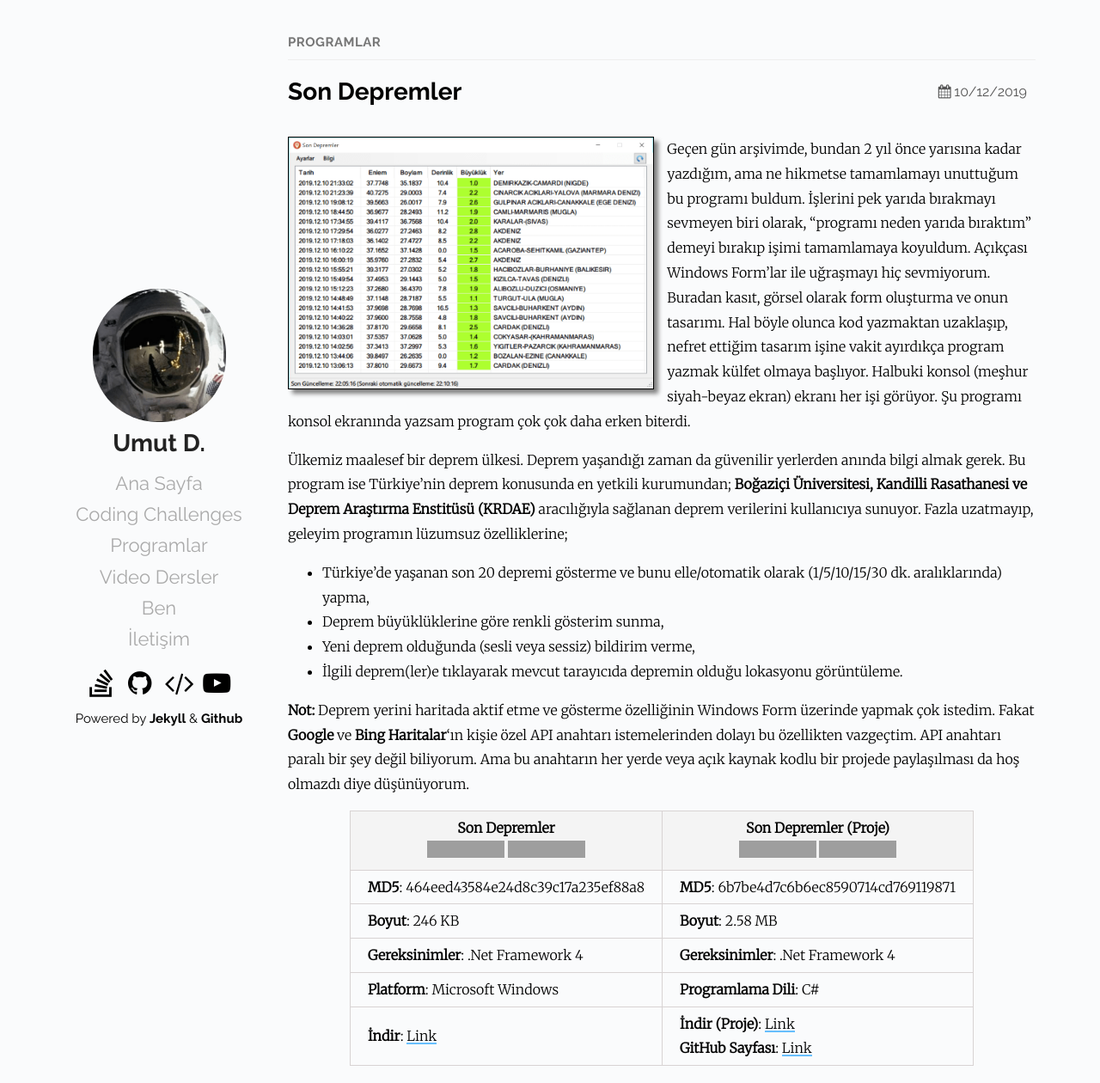
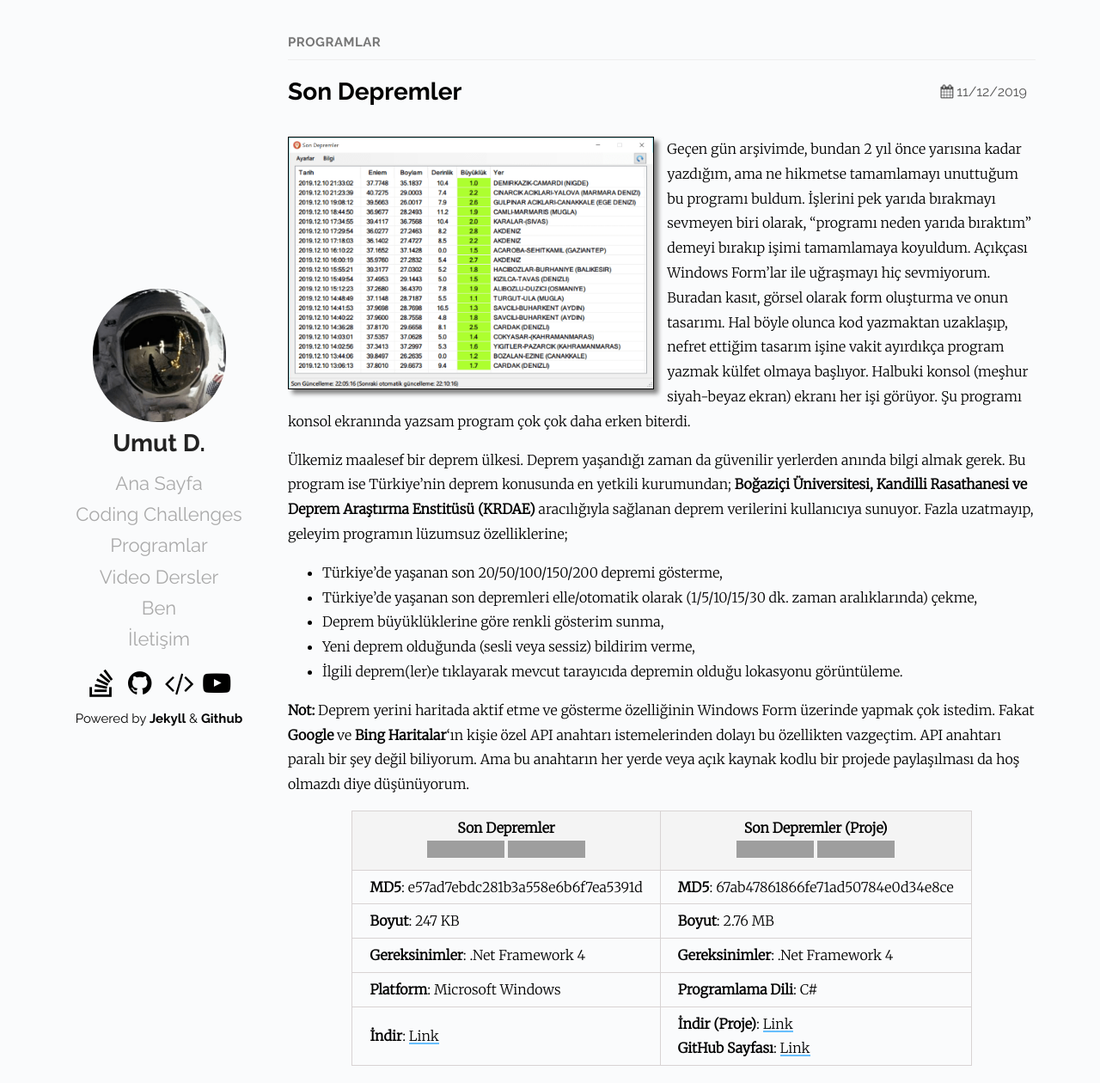
Before and after one commit to Umut-D/umutd.com, a Jekyll site: the page built from _posts/programlar/2019-12-11-son-depremler.md, in a window 1280 px wide and 1260 px high. Shown: the whole window at 86% size. Built offline with Jekyll 4.4.1, drawn with Linux system fonts in a browser that asks for light colours; grey boxes are pictures that could not be loaded.

Commit message:
son depremler guncellendi

```diff
--- a/_posts/programlar/2019-11-16-son-depremler.md
+++ b/_posts/programlar/2019-12-11-son-depremler.md
@@ -1,7 +1,7 @@
 ---
 layout: post
 title: Son Depremler
-date: 2019-12-10 19:20 +0300
+date: 2019-12-11 19:20 +0300
 categories: Programlar
 tags: Deprem, Son Depremler
 excerpt: Geçen gün arşivimde, bundan 2 yıl önce yarısına kadar yazdığım, ama ne hikmetse tamamlamayı unuttuğum bu programı buldum. İşlerini pek yarıda bırakmayı sevmeyen biri olarak, "programı neden yarıda bıraktım" demeyi bırakıp işimi tamamlamaya koyuldum...
@@ -12,7 +12,8 @@ Geçen gün arşivimde, bundan 2 yıl önce yarısına kadar yazdığım, ama ne
 
 Ülkemiz maalesef bir deprem ülkesi. Deprem yaşandığı zaman da güvenilir yerlerden anında bilgi almak gerek. Bu program ise Türkiye'nin deprem konusunda en yetkili kurumundan; **Boğaziçi Üniversitesi, Kandilli Rasathanesi ve Deprem Araştırma Enstitüsü (KRDAE)** aracılığıyla sağlanan deprem verilerini kullanıcıya sunuyor. Fazla uzatmayıp, geleyim programın lüzumsuz özelliklerine;
 
-- Türkiye'de yaşanan son 20 depremi gösterme ve bunu elle/otomatik olarak (1/5/10/15/30 dk. aralıklarında) yapma,
+- Türkiye'de yaşanan son 20/50/100/150/200 depremi gösterme,
+- Türkiye'de yaşanan son depremleri elle/otomatik olarak (1/5/10/15/30 dk. zaman aralıklarında) çekme,
 - Deprem büyüklüklerine göre renkli gösterim sunma,
 - Yeni deprem olduğunda (sesli veya sessiz) bildirim verme,
 - İlgili deprem(ler)e tıklayarak mevcut tarayıcıda depremin olduğu lokasyonu görüntüleme.
@@ -20,10 +21,10 @@ Geçen gün arşivimde, bundan 2 yıl önce yarısına kadar yazdığım, ama ne
 **Not:** Deprem yerini haritada aktif etme ve gösterme özelliğinin Windows Form üzerinde yapmak çok istedim. Fakat **Google** ve **Bing Haritalar**'ın kişie özel API anahtarı istemelerinden dolayı bu özellikten vazgeçtim. API anahtarı paralı bir şey değil biliyorum. Ama bu anahtarın her yerde veya açık kaynak kodlu bir projede paylaşılması da hoş olmazdı diye düşünüyorum.
 
 {:.tablo-ortali}
-| Son Depremler <br>![Versiyon](https://img.shields.io/badge/Versiyon-1.04-blueviolet.svg?style=flat) ![Durum](https://img.shields.io/badge/Durum-Çalışıyor-success.svg?style=flat) |  Son Depremler (Proje)<br>![Lisans](https://img.shields.io/badge/Lisans-MIT-blue.svg?style=flat) ![Durum](https://img.shields.io/badge/Proje-Devam_Ediyor-success.svg?style=flat)|
+| Son Depremler <br>![Versiyon](https://img.shields.io/badge/Versiyon-1.05-blueviolet.svg?style=flat) ![Durum](https://img.shields.io/badge/Durum-Çalışıyor-success.svg?style=flat) |  Son Depremler (Proje)<br>![Lisans](https://img.shields.io/badge/Lisans-MIT-blue.svg?style=flat) ![Durum](https://img.shields.io/badge/Proje-Devam_Ediyor-success.svg?style=flat)|
 |----------------------------------------- -|-------------------------------------------|
-| **MD5**: 464eed43584e24d8c39c17a235ef88a8 | **MD5**: 6b7be4d7c6b6ec8590714cd769119871 |
-| **Boyut**:  246 KB                       | **Boyut**:  2.58 MB                         |
+| **MD5**: e57ad7ebdc281b3a558e6b6f7ea5391d | **MD5**: 67ab47861866fe71ad50784e0d34e8ce |
+| **Boyut**:  247 KB                       | **Boyut**:  2.76 MB                         |
 | **Gereksinimler**: .Net Framework 4     | **Gereksinimler**: .Net Framework 4    |
 | **Platform**: Microsoft Windows           | **Programlama Dili**: C#                  |
 | **İndir**: [Link](https://www.dropbox.com/s/ohlch6m0icorxes/son-depremler.zip?dl=1)         | **İndir (Proje)**: [Link](https://www.dropbox.com/s/jjx7d3xfftkkooj/son-depremler-proje.zip?dl=1) <br> **GitHub Sayfası**: [Link](https://github.com/Umut-D/Son-Depremler)                    |
--- a/assets/program-versions/son-depremler.xml
+++ b/assets/program-versions/son-depremler.xml
@@ -1,4 +1,4 @@
 <?xml version="1.0" encoding="utf-8"?>
 <program>
-<depremler name="Son Depremler" version="1.03" />
+<depremler name="Son Depremler" version="1.05" />
 </program>
```
